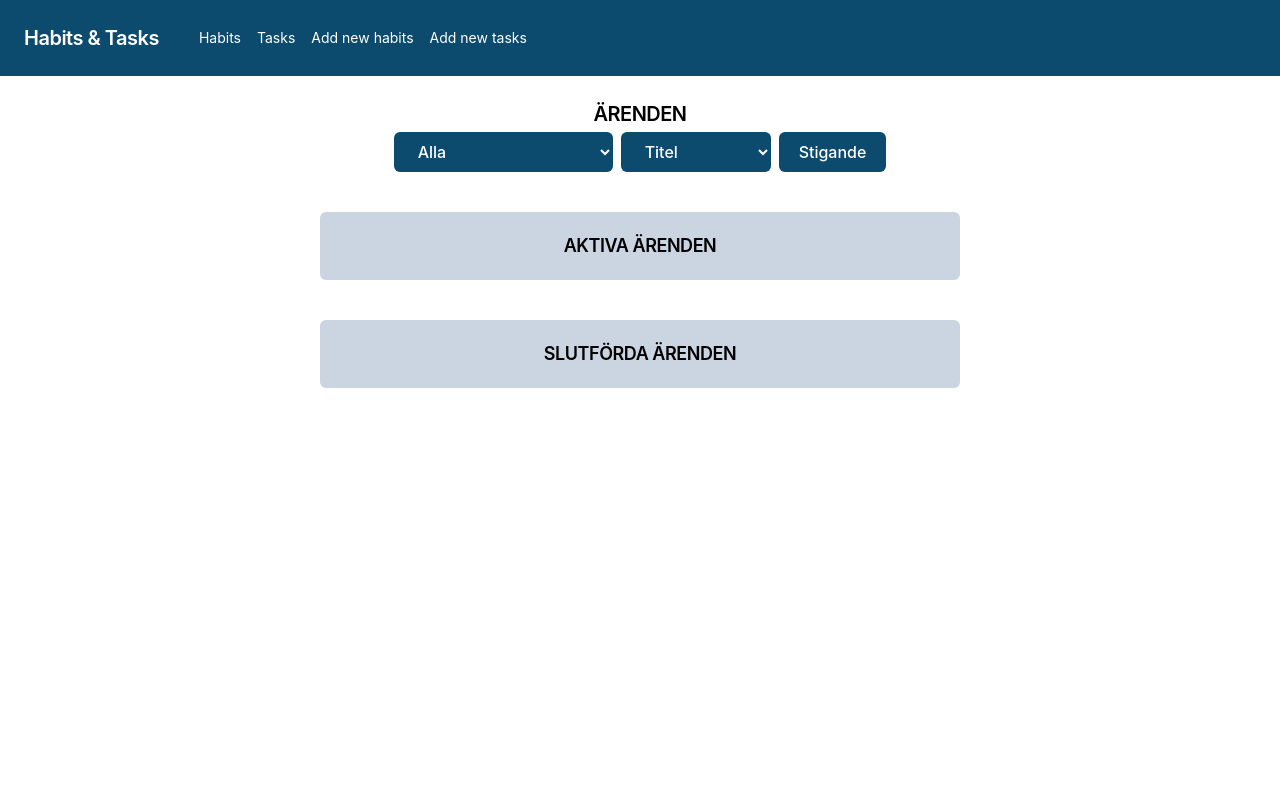
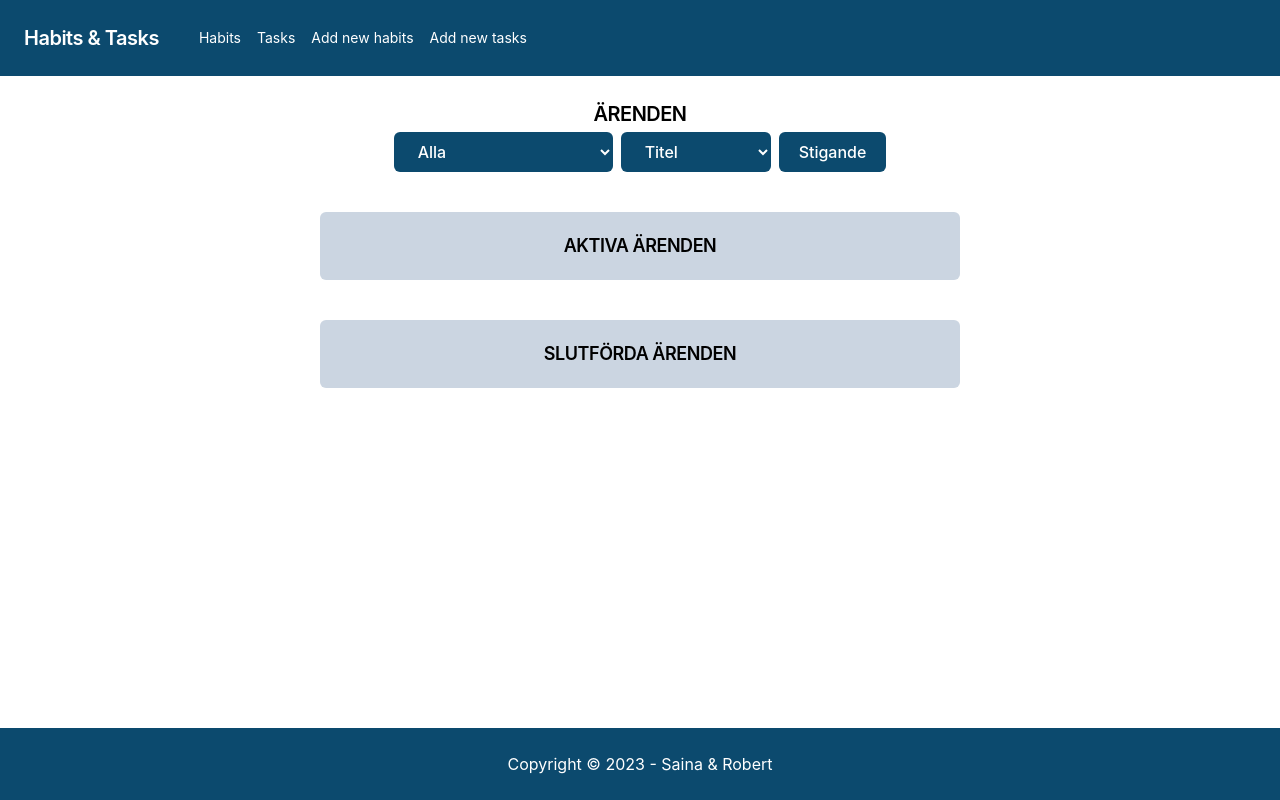
Before and after one commit to SainaFirooz/habits-and-tasks-app, a React (Create React App) app: page /tasks in a window 1280 px wide. Built offline with nearby package versions, Linux system fonts and the light colour scheme.

Commit message:
Lagt till footer på samtliga sidor

```diff
--- a/src/pages/Habits.jsx
+++ b/src/pages/Habits.jsx
@@ -1,6 +1,7 @@
 import { useState, useEffect } from "react";
 import { useNavigate } from "react-router-dom";
 import Nav from "../compartments/Nav";
+import Footer from "../compartments/footer";
 
 const Habits = ({ habits, setHabits }) => {
   const [filteredHabits, setFilteredHabits] = useState([]);
@@ -202,7 +203,9 @@ const Habits = ({ habits, setHabits }) => {
           </div>
         )}
       </div>
+      <Footer />
     </>
+
   );
 };
 
--- a/src/pages/NewHabit.jsx
+++ b/src/pages/NewHabit.jsx
@@ -1,6 +1,7 @@
 import { useState } from "react";
 import { useNavigate } from "react-router-dom";
 import Nav from "../compartments/Nav";
+import Footer from "../compartments/footer";
 
 const NewHabit = ({ addHabit }) => {
   const [title, setTitle] = useState("");
@@ -22,6 +23,7 @@ const NewHabit = ({ addHabit }) => {
   };
 
   return (
+    <>
     <div>
        <Nav />
        <div className="mt-6 flex justify-center items-center flex-col gap-8">
@@ -69,6 +71,8 @@ const NewHabit = ({ addHabit }) => {
       </div>
     </div>
     </div>
+  <Footer />
+  </>
   );
 };
 
--- a/src/pages/NewTask.jsx
+++ b/src/pages/NewTask.jsx
@@ -2,6 +2,7 @@ import Nav from "../compartments/Nav";
 import React, { useState, useContext } from 'react';
 import axios from 'axios';
 import { TaskContext } from './TaskContext';
+import Footer from "../compartments/footer";
 
 const NewTask = () => {
     const { addTask } = useContext(TaskContext);
@@ -29,6 +30,7 @@ const NewTask = () => {
     };
 
     return (
+        <>
 <div>
     <Nav />
     <div className="mt-6 flex justify-center items-center flex-col gap-8">
@@ -67,6 +69,8 @@ const NewTask = () => {
         </div>
     </div>
 </div>
+<Footer />
+</>
     );
 };
 
--- a/src/pages/Task.jsx
+++ b/src/pages/Task.jsx
@@ -1,6 +1,7 @@
 import Nav from "../compartments/Nav";
 import React, { useState, useContext } from 'react';
 import { TaskContext } from './TaskContext';
+import Footer from "../compartments/footer";
 
 const Tasks = () => {
     const { tasks, deleteTask, toggleComplete, updateTask } = useContext(TaskContext);
@@ -51,6 +52,7 @@ const Tasks = () => {
     const completedTasks = tasks.filter(task => task.completed);
 
     return (
+        <>
 
         <div>
             <Nav />
@@ -145,7 +147,8 @@ const Tasks = () => {
                 </div>
             </div>
         </div>
-
+        <Footer />
+</>
     );
 };
 
```
